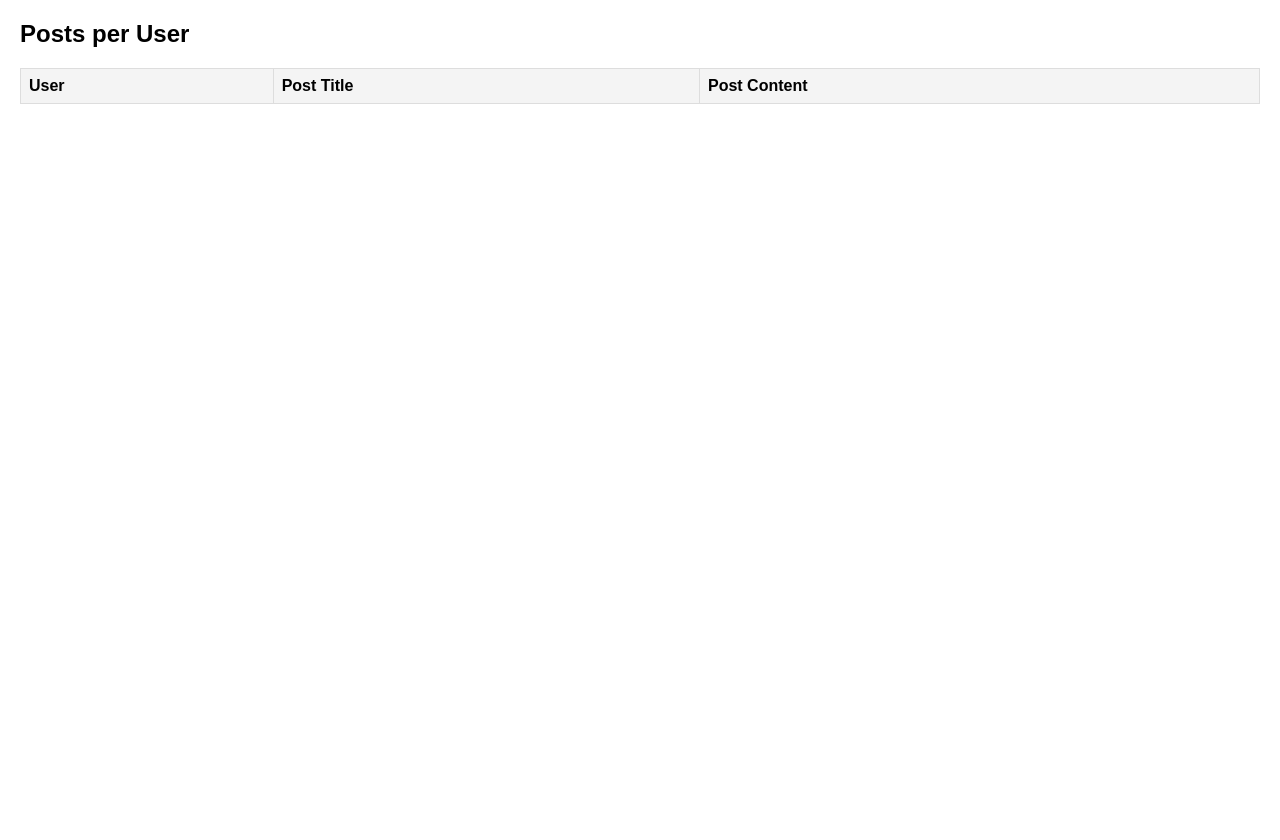
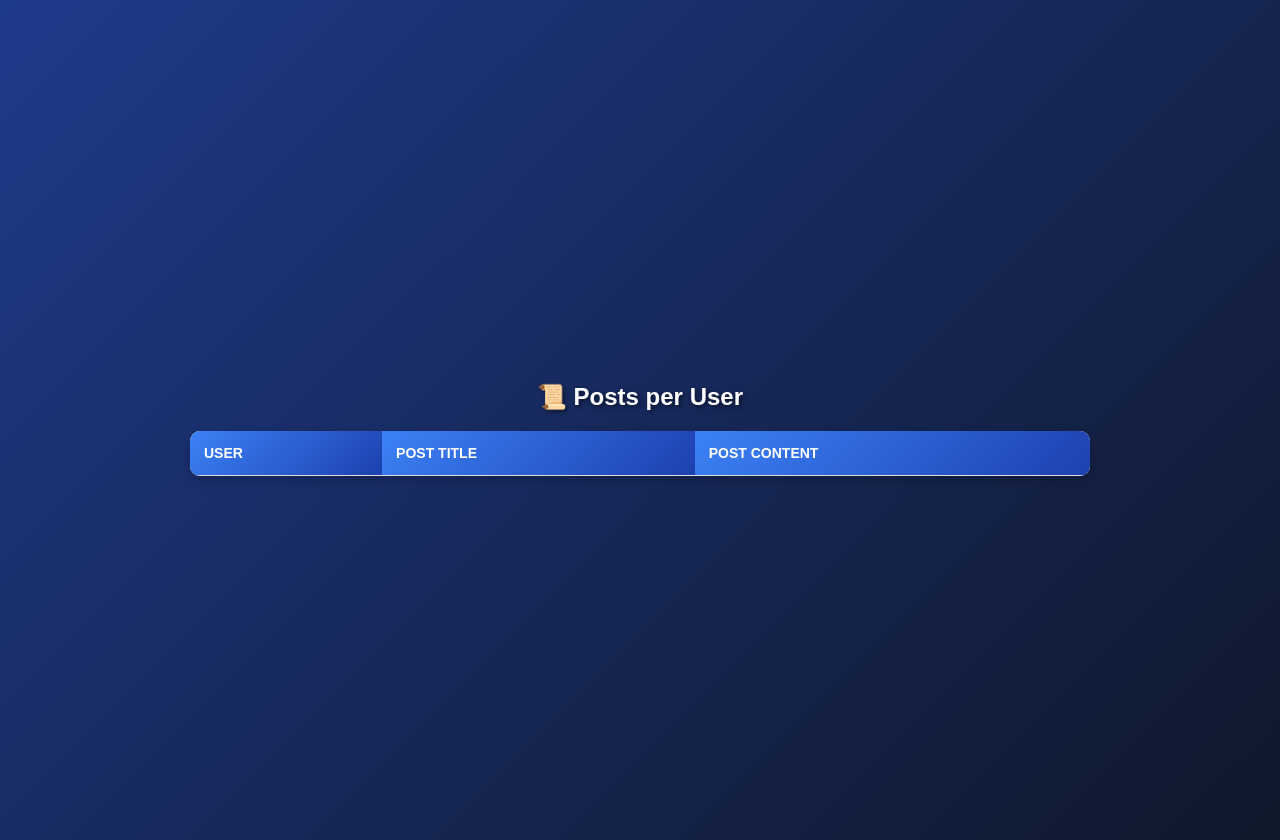
Before and after one commit to erunzd/SysInt, a plain HTML site: page app/index.html in a window 1280 px wide. Before the commit the page ends 800 px from the top, so only its background shows below. Drawn offline with Linux system fonts and the light colour scheme; no server answers.

Commit message:
Updated HTML styling and background color

```diff
--- a/app/index.html
+++ b/app/index.html
@@ -6,15 +6,75 @@
     <title>Posts per User</title>
     <script defer src="app.js"></script>
     <style>
-        body { font-family: Arial, sans-serif; margin: 20px; }
-        table { width: 100%; border-collapse: collapse; margin-top: 20px; }
-        th, td { border: 1px solid #ddd; padding: 8px; text-align: left; }
-        th { background-color: #f4f4f4; }
-        .user-row { background-color: #e0e0e0; font-weight: bold; }
+        /* General Styles */
+        body {
+            font-family: Arial, sans-serif;
+            margin: 0;
+            padding: 20px;
+            background: linear-gradient(135deg, #1E3A8A, #0F172A); /* Deep Blue Gradient */
+            display: flex;
+            justify-content: center;
+            align-items: center;
+            flex-direction: column;
+            min-height: 100vh;
+        }
+
+        h2 {
+            color: #fff;
+            text-shadow: 2px 2px 4px rgba(0, 0, 0, 0.5);
+            text-align: center;
+            margin-bottom: 20px;
+        }
+
+        /* Table Styles */
+        table {
+            width: 90%;
+            max-width: 900px;
+            border-collapse: collapse;
+            background: rgba(255, 255, 255, 0.95);
+            border-radius: 10px;
+            overflow: hidden;
+            box-shadow: 0 4px 10px rgba(0, 0, 0, 0.2);
+        }
+
+        th, td {
+            padding: 14px;
+            text-align: left;
+            border-bottom: 1px solid #ddd;
+        }
+
+        /* Table Header */
+        th {
+            background: linear-gradient(135deg, #3B82F6, #1E40AF); /* Blue Gradient Header */
+            color: white;
+            text-transform: uppercase;
+            font-size: 14px;
+        }
+
+        /* Alternating Row Colors */
+        tbody tr:nth-child(even) { background-color: #f2f2f2; }
+        tbody tr:nth-child(odd) { background-color: #ffffff; }
+
+        /* Hover Effect */
+        tbody tr:hover { background-color: #ddd; transition: 0.3s; }
+
+        /* User Row Styling */
+        .user-row {
+            background: #3B82F6 !important;
+            color: white;
+            font-weight: bold;
+            text-transform: uppercase;
+        }
+
+        /* Responsive */
+        @media (max-width: 600px) {
+            table { width: 100%; }
+            th, td { padding: 10px; font-size: 14px; }
+        }
     </style>
 </head>
 <body>
-    <h2>Posts per User</h2>
+    <h2>📜 Posts per User</h2>
     <table>
         <thead>
             <tr>
```
